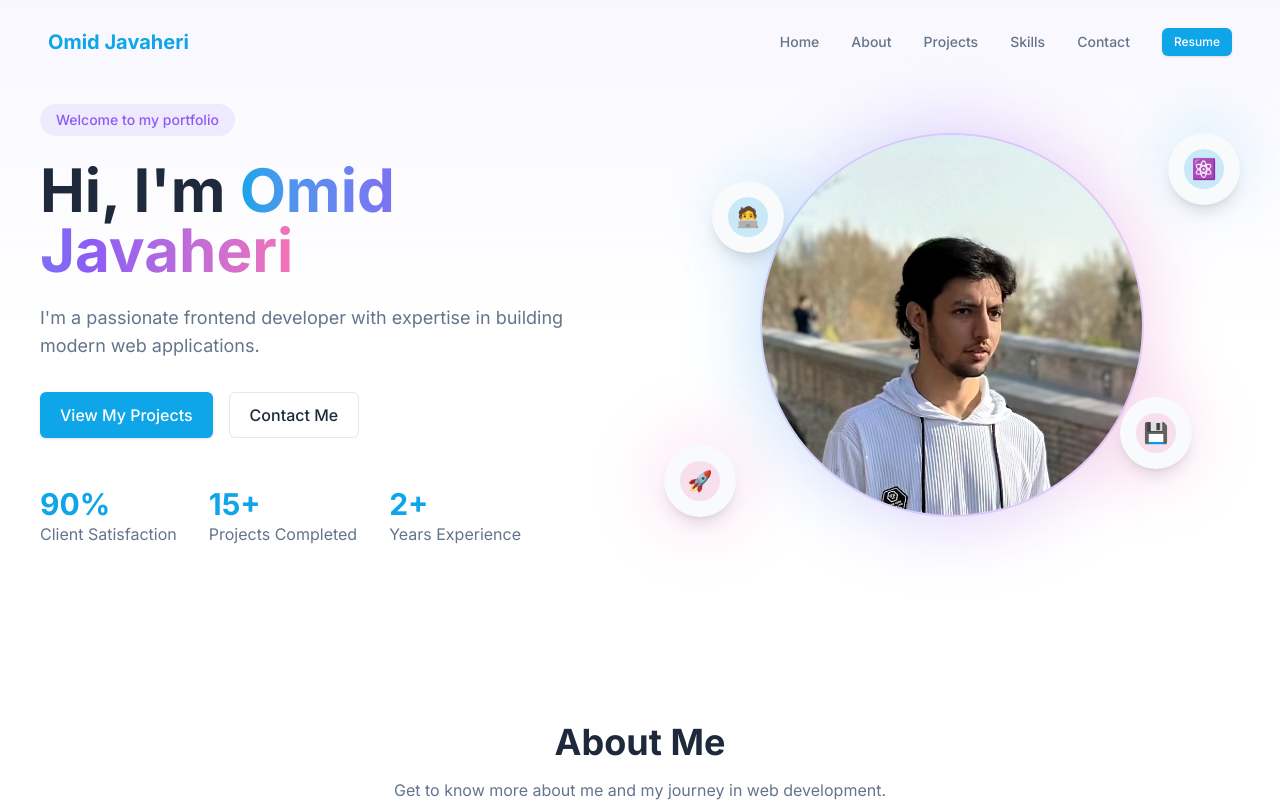
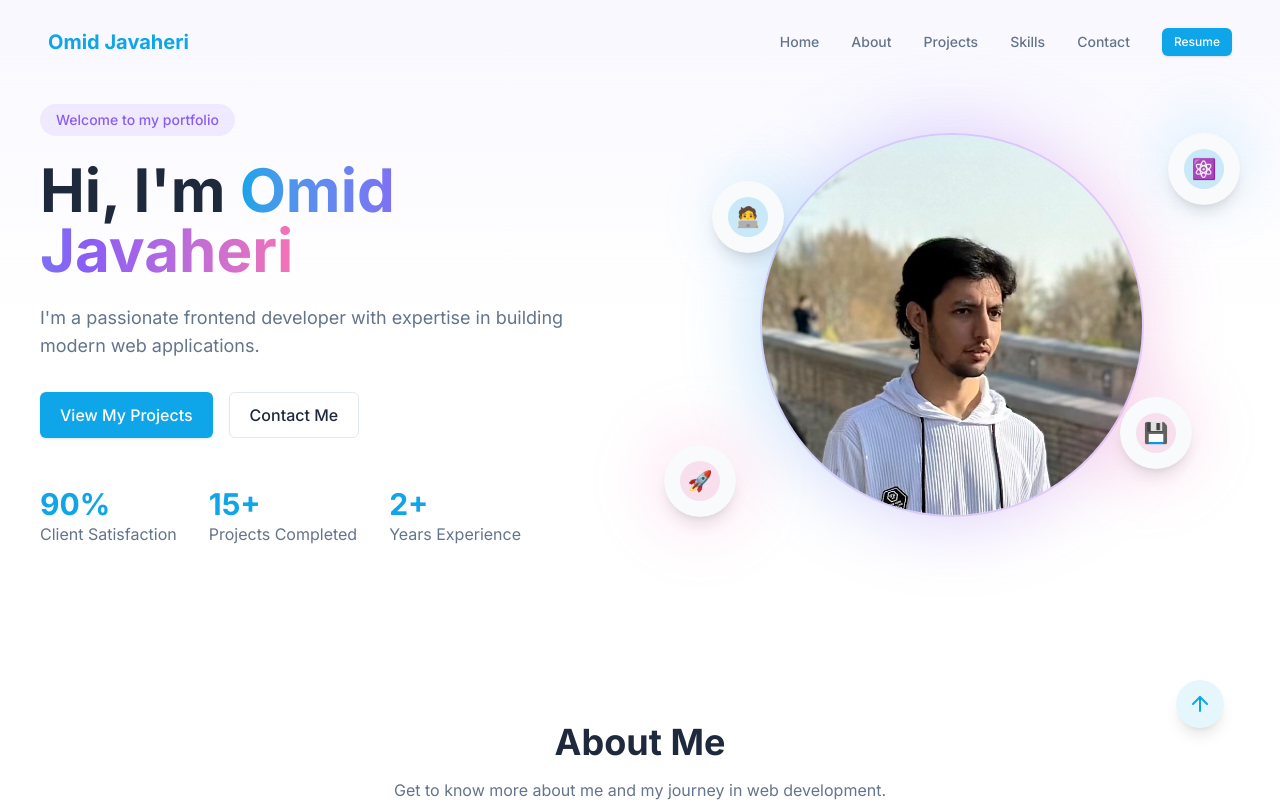
Before and after one commit to OmidJavaherii/portfolio, a Next.js app: page / in a window 1280 px wide. Shown: the top 802 px of the page. Built offline with nearby package versions, Linux system fonts and the light colour scheme.

Commit message:
Add ScrollToTop component for improved navigation, update Navbar for smooth scrolling, and modify layout structure. Change HeroSection ID for consistency.

```diff
--- a/src/app/layout.tsx
+++ b/src/app/layout.tsx
@@ -2,6 +2,7 @@ import type { Metadata } from "next";
 import { Inter } from "next/font/google";
 import "./globals.css";
 import { Navbar } from "@/components/ui/Navbar";
+import { ScrollToTop } from "@/components/ui/ScrollToTop";
 
 const inter = Inter({ subsets: ["latin"] });
 
@@ -10,27 +11,29 @@ export const metadata: Metadata = {
   description: "Personal portfolio website showcasing my projects, skills, and experience as a frontend developer.",
   icons: {
     icon: [
-      { url: '/favicon.svg', type: 'image/svg+xml' },
-      { url: '/favicon.ico', sizes: 'any' }
+      { url: '/favicon.svg', type: 'image/svg+xml' }
     ]
   },
   themeColor: '#0EA5E9',
   viewport: "width=device-width, initial-scale=1",
   keywords: ["portfolio", "frontend developer", "web development", "React", "Next.js"],
   authors: [{ name: "Omid Javaheri" }],
-  creator: "Omid Javaheri",
+  creator: "Omid Javaheri"
 };
 
 export default function RootLayout({
   children,
-}: {
+}: Readonly<{
   children: React.ReactNode;
-}) {
+}>) {
   return (
     <html lang="en" className="scroll-smooth">
       <body className={inter.className}>
         <Navbar />
-        {children}
+        <main className="min-h-screen">
+          {children}
+        </main>
+        <ScrollToTop />
       </body>
     </html>
   );
--- a/src/components/sections/HeroSection.tsx
+++ b/src/components/sections/HeroSection.tsx
@@ -8,7 +8,7 @@ import { AnimatedSection } from '../ui/AnimatedSection';
 export function HeroSection() {
   return (
     <AnimatedSection
-      id="hero"
+      id="home"
       className="pt-32 pb-16 md:pt-26 sm:pt-20 max-sm:pt-16 md:pb-24 overflow-hidden bg-gradient-to-b from-accent/5 via-background to-background"
       animation="fadeIn"
       delay={0.1}
--- a/src/components/ui/Navbar.tsx
+++ b/src/components/ui/Navbar.tsx
@@ -53,6 +53,25 @@ export function Navbar({
     setIsMobileMenuOpen(false);
   }, [pathname]);
 
+  const handleScroll = (e: React.MouseEvent<HTMLAnchorElement>, href: string) => {
+    e.preventDefault();
+    setIsMobileMenuOpen(false);
+
+    const targetId = href.replace('#', '');
+    const element = document.getElementById(targetId);
+
+    if (element) {
+      const headerOffset = 80; // Adjust this value based on your header height
+      const elementPosition = element.getBoundingClientRect().top;
+      const offsetPosition = elementPosition + window.pageYOffset - headerOffset;
+
+      window.scrollTo({
+        top: offsetPosition,
+        behavior: 'smooth'
+      });
+    }
+  };
+
   return (
     <AnimatedSection
       className={`fixed pt-2.5 h-10 md:py-15! md:-mt-8 top-0 left-0 right-0 z-50 transition-all duration-300 ${
@@ -73,6 +92,7 @@ export function Navbar({
               <Link
                 key={item.href}
                 href={item.href}
+                onClick={(e) => handleScroll(e, item.href)}
                 className={`text-sm font-medium transition-colors hover:text-primary ${
                   pathname === item.href ? 'text-primary' : 'text-muted'
                 }`}
@@ -110,7 +130,7 @@ export function Navbar({
               <Link
                 key={item.href}
                 href={item.href}
-                onClick={() => setIsMobileMenuOpen(false)}
+                onClick={(e) => handleScroll(e, item.href)}
                 className={`text-sm font-medium transition-all duration-300 hover:text-primary transform hover:scale-110 ${
                   pathname === item.href ? 'text-primary' : 'text-muted'
                 }`}
--- /dev/null
+++ b/src/components/ui/ScrollToTop.tsx
@@ -0,0 +1,47 @@
+"use client";
+
+import React, { useState, useEffect } from 'react';
+import { ArrowUp } from 'lucide-react';
+import { AnimatedSection } from './AnimatedSection';
+
+export function ScrollToTop() {
+  const [isVisible, setIsVisible] = useState(false);
+
+  useEffect(() => {
+    const toggleVisibility = () => {
+      if (window.pageYOffset > 300) {
+        setIsVisible(true);
+      } else {
+        setIsVisible(false);
+      }
+    };
+
+    window.addEventListener('scroll', toggleVisibility);
+    return () => window.removeEventListener('scroll', toggleVisibility);
+  }, []);
+
+  const scrollToTop = () => {
+    window.scrollTo({
+      top: 0,
+      behavior: 'smooth',
+    });
+  };
+
+  return (
+    <AnimatedSection
+      className={`fixed bottom-8 right-8 z-50 transition-all duration-300 ${
+        isVisible ? 'opacity-100 translate-y-0' : 'opacity-0 translate-y-10 pointer-events-none'
+      }`}
+      animation="fadeIn"
+      delay={0.1}
+    >
+      <button
+        onClick={scrollToTop}
+        className="group p-3 rounded-full bg-primary/10 hover:bg-primary/20 backdrop-blur-sm shadow-lg transition-all duration-300 hover:scale-110"
+        aria-label="Scroll to top"
+      >
+        <ArrowUp className="w-6 h-6 text-primary transition-transform duration-300 group-hover:-translate-y-1" />
+      </button>
+    </AnimatedSection>
+  );
+}
```
